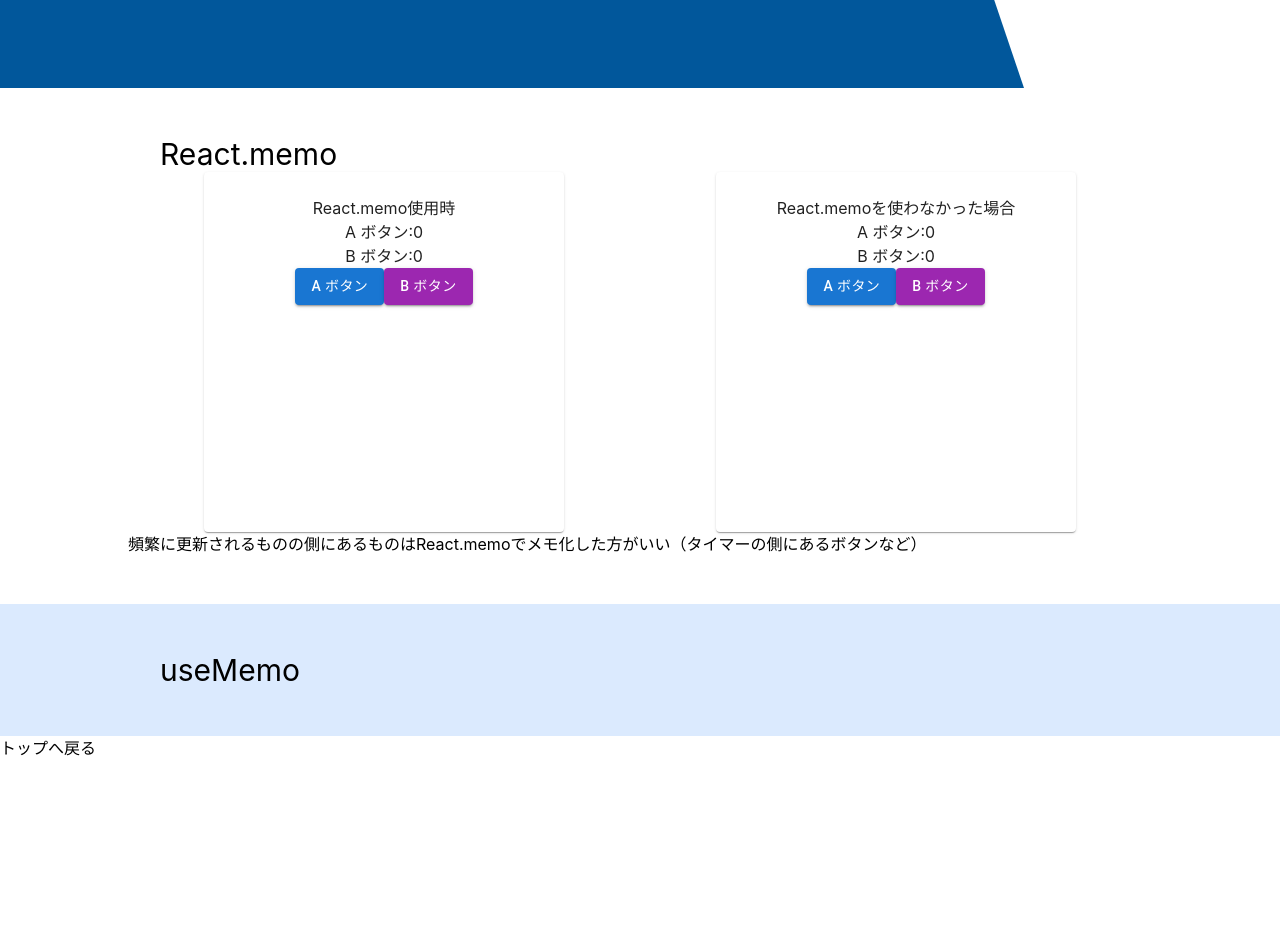
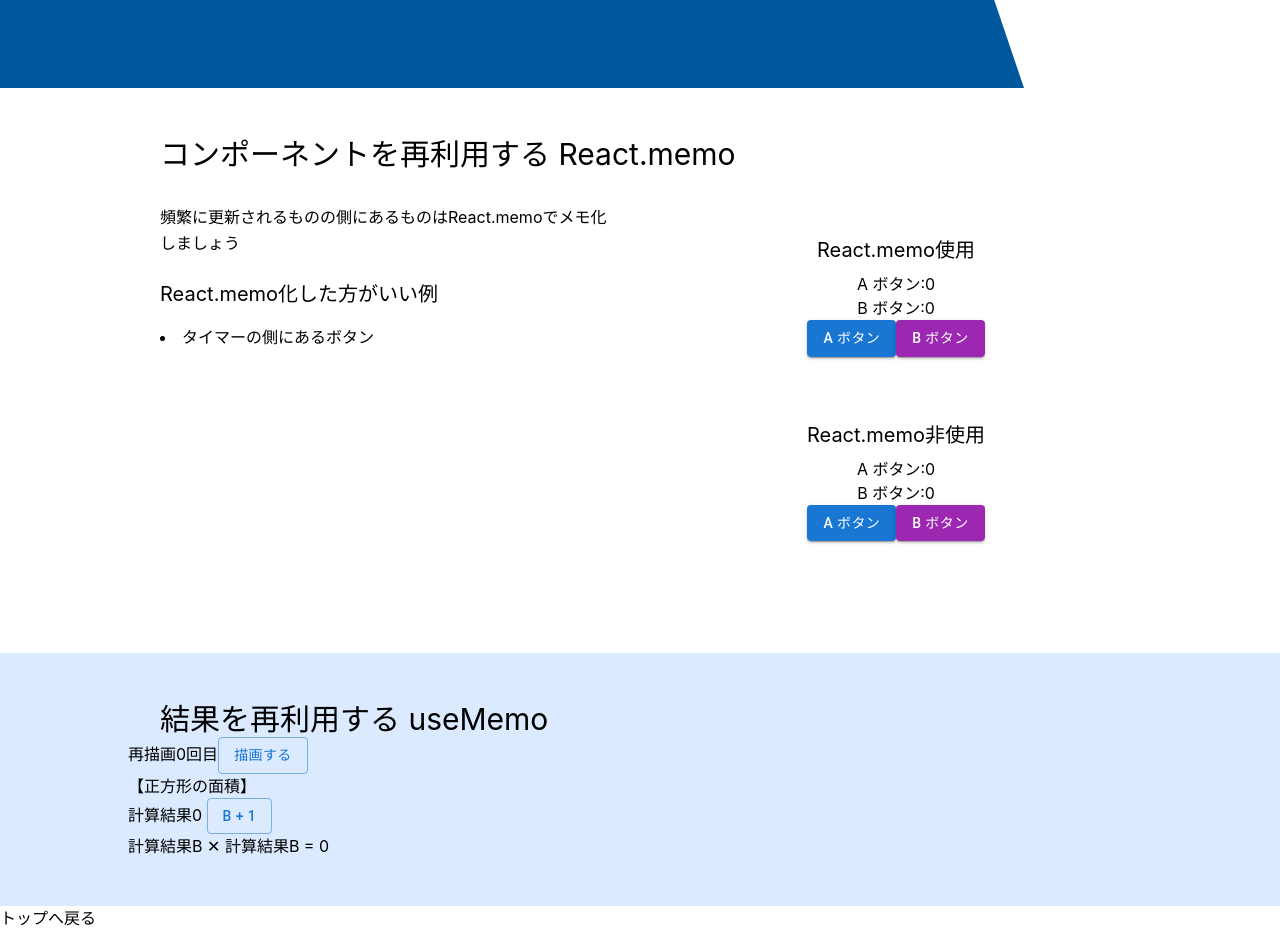
Before and after one commit to sgwr-0113/use-study, a React (Create React App) app: page /memo in a window 1280 px wide. Shown: the part 360-1290 px from the top of the page. Before the commit the page ends 1120 px from the top, so only its background shows below. Built offline with nearby package versions, Linux system fonts and the light colour scheme.

Commit message:
add squreMemo

```diff
--- a/src/App.tsx
+++ b/src/App.tsx
@@ -9,7 +9,7 @@ export const App = () => {
   return (
     <BrowserRouter>
       <Header />
-      <div className="mt-16">
+      <div className="pt-16 w-screen">
         <Routes>
           <Route path="/" element={<Index />} />
           <Route path="/memo" element={<Memo />} />
--- a/src/components/memo/ReactMemo.tsx
+++ b/src/components/memo/ReactMemo.tsx
@@ -83,17 +83,25 @@ const Field: React.FC<FieldProps> = (props) => {
 export const ReactMemo: React.FC = () => {
   return (
     <>
-      <div style={{ display: 'flex', justifyContent: 'space-around' }}>
-        <MyPaper>
-          <h3>React.memo使用時</h3>
-          <Field isUseMemo={true} />
-        </MyPaper>
-        <MyPaper>
-          <h3>React.memoを使わなかった場合</h3>
-          <Field isUseMemo={false} />
-        </MyPaper>
+      <div className="md:flex">
+        <div className="p-8 leading-relaxed md:w-1/2">
+          <p className="mb-2">頻繁に更新されるものの側にあるものはReact.memoでメモ化しましょう</p>
+          <h3 className="py-4 text-xl">React.memo化した方がいい例</h3>
+          <ul className="list-disc list-inside">
+            <li>タイマーの側にあるボタン</li>
+          </ul>
+        </div>
+        <div className="flex flex-col items-center text-center md:p-8 md:w-1/2">
+          <div className="container p-4 md:p-8">
+            <h3 className="mb-2 text-xl">React.memo使用</h3>
+            <Field isUseMemo={true} />
+          </div>
+          <div className="container p-4 md:p-8">
+            <h3 className="mb-2 text-xl">React.memo非使用</h3>
+            <Field isUseMemo={false} />
+          </div>
+        </div>
       </div>
-      <p>頻繁に更新されるものの側にあるものはReact.memoでメモ化した方がいい（タイマーの側にあるボタンなど）</p>
     </>
   );
 };
--- /dev/null
+++ b/src/components/memo/SquareMemo.tsx
@@ -0,0 +1,50 @@
+import React, { useState, useMemo } from 'react';
+import Button from '@mui/material/Button';
+
+const square = (parameter: number) => {
+  console.log('square関数の実行観察');
+  //正方形の面積を求める関数を定義する
+  //パフォーマンスを観察したいので、わざと重い処理を置いてみる
+  let i = 0;
+  while (i < 20000000) i++;
+  return parameter * parameter;
+};
+
+export const SquareMemo = () => {
+  const [countA, setCountA] = useState(0);
+  const [countB, setCountB] = useState(0);
+
+  // 1ずつカウントが増える足し算A
+  const resultA = () => {
+    return setCountA(countA + 1);
+  };
+
+  // 1ずつカウントが増える足し算B
+  const resultB = () => {
+    return setCountB(countB + 1);
+  };
+
+  //正方形の面積をcountBを使った計算結果
+  //useMemoを使って、計算結果をメモ化している
+  //第２引数である依存配列にcountBを渡しているので、countAを更新しても、countBが更新されなければメモ化された描画結果を再利用するためsquare関数は更新されない
+  const squareArea = useMemo(() => square(countB), [countB]);
+
+  return (
+    <>
+      <p>
+        再描画{countA}回目
+        <Button variant="outlined" onClick={resultA}>
+          描画する
+        </Button>
+      </p>
+      <p>【正方形の面積】</p>
+      <p>
+        計算結果{countB}{' '}
+        <Button variant="outlined" onClick={resultB}>
+          B + 1
+        </Button>
+      </p>
+      <p>計算結果B ✕ 計算結果B = {squareArea}</p>
+    </>
+  );
+};
--- a/src/index.tsx
+++ b/src/index.tsx
@@ -3,10 +3,25 @@ import ReactDOM from 'react-dom';
 import './index.css';
 import { App } from './App';
 import reportWebVitals from './reportWebVitals';
+import { createTheme, ThemeProvider } from '@mui/material/styles';
+
+const theme = createTheme({
+  breakpoints: {
+    values: {
+      xs: 0,
+      sm: 640,
+      md: 768,
+      lg: 1024,
+      xl: 1280,
+    },
+  },
+});
 
 ReactDOM.render(
   <React.StrictMode>
-    <App />
+    <ThemeProvider theme={theme}>
+      <App />
+    </ThemeProvider>
   </React.StrictMode>,
   document.getElementById('root')
 );
--- a/src/pages/Index.tsx
+++ b/src/pages/Index.tsx
@@ -16,16 +16,20 @@ const Item = styled(Paper)(({ theme }) => ({
 export const Index: React.FC = () => {
   return (
     <>
-      <div className="w-screen h-screen bg-center bg-no-repeat bg-cover bg-top-wrapper">
-        <div className="py-64 px-40 w-full h-full bg-indigo-400/[0.2]">
+      <div className="w-screen h-auto bg-center bg-no-repeat bg-cover bg-top-wrapper md:h-screen">
+        <div className="px-12 pt-16 pb-24 w-full h-full bg-indigo-400/[0.2] sm:pt-32 sm:pb-48 md:py-64 md:px-32">
           <div>
-            <h1 className="font-serif text-6xl text-white">React hooksを基礎から理解しよう</h1>
+            <h1 className="font-serif text-3xl text-white sm:text-4xl md:text-6xl">
+              React hooksを
+              <br />
+              基礎から理解しよう
+            </h1>
           </div>
         </div>
       </div>
-      <div className="py-8 w-screen md:py-12">
+      <div className="p-8 w-screen md:p-12">
         <div className="container flex flex-col items-center m-auto">
-          <h1 className="m-auto mb-12 text-4xl md:mb-16">何を学ぶ？</h1>
+          <h1 className="m-auto mb-8 text-3xl md:mb-16 md:text-4xl">何を学ぶ？</h1>
           <Grid container spacing={{ xs: 3, sm: 4, md: 6 }} className="max-w-screen-lg">
             {Pages.map((page, index) => (
               <Grid item xs={12} sm={6} md={4} key={index}>
--- a/src/pages/Memo.tsx
+++ b/src/pages/Memo.tsx
@@ -2,6 +2,7 @@ import React from 'react';
 import { Link } from 'react-router-dom';
 import { ReactMemo } from 'components/memo/ReactMemo';
 import { SubHeader } from 'components/shared/SubHeader';
+import { SquareMemo } from 'components/memo/SquareMemo';
 
 export const Memo: React.FC = () => {
   return (
@@ -9,13 +10,14 @@ export const Memo: React.FC = () => {
       <SubHeader title="useMemo" text="結果を再利用する" />
       <section className="py-12">
         <div className="mx-auto max-w-screen-lg">
-          <h2 className="px-8 text-3xl">React.memo</h2>
+          <h2 className="px-8 text-3xl">コンポーネントを再利用する React.memo</h2>
           <ReactMemo />
         </div>
       </section>
       <section className="py-12 bg-blue-100">
         <div className="mx-auto max-w-screen-lg">
-          <h2 className="px-8 text-3xl">useMemo</h2>
+          <h2 className="px-8 text-3xl">結果を再利用する useMemo</h2>
+          <SquareMemo />
         </div>
       </section>
       <p>
```
